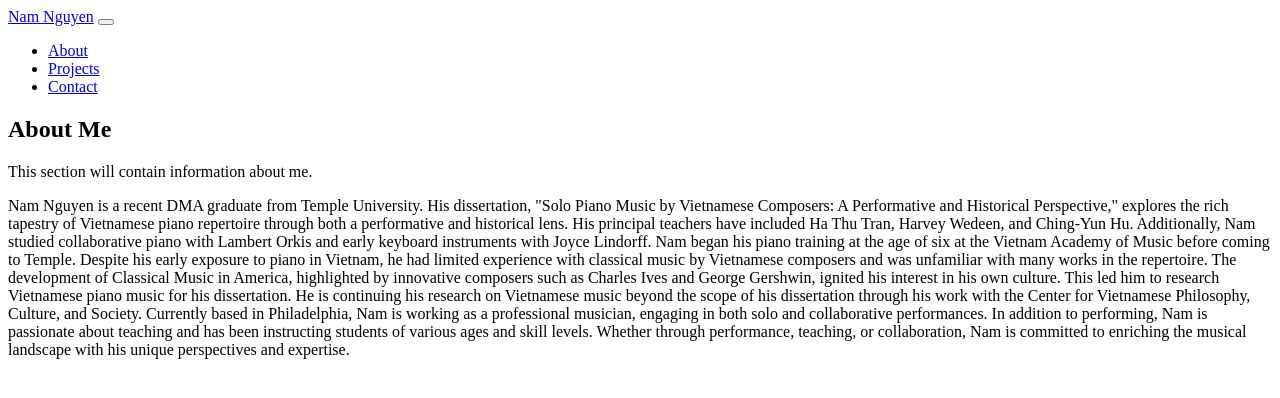
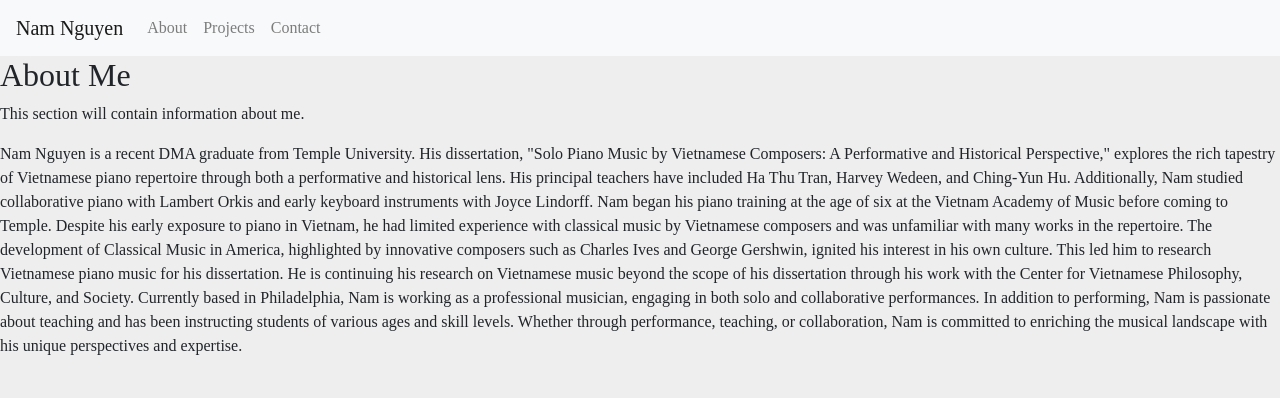
Before and after one commit to nhn39/nhn39.github.io, a plain HTML site: page about.html in a window 1280 px wide. Drawn offline with nearby package versions, Linux system fonts and the light colour scheme.

Commit message:
update interface using javascript to have nav bar

```diff
--- a/about.html
+++ b/about.html
@@ -1,7 +1,9 @@
 <!DOCTYPE html>
 <html>
     <head>
-        <script src="/static/js/loadNavbar.js"></script>
+        <link rel="stylesheet" href="https://stackpath.bootstrapcdn.com/bootstrap/4.5.2/css/bootstrap.min.css">
+        <link rel="stylesheet" href="static/css/base.css">
+        <script src="static/js/loadNavBar.js"></script>
     </head>
 <h2>About Me</h2>
     <p>This section will contain information about me.</p>
--- a/static/js/loadNavBar.js
+++ b/static/js/loadNavBar.js
@@ -1,7 +1,7 @@
 document.addEventListener("DOMContentLoaded", function() {
     const navbar = `
     <nav class="navbar navbar-expand-lg navbar-light bg-light">
-        <a class="navbar-brand" href="#">Nam Nguyen</a>
+        <a class="navbar-brand" href="index.html">Nam Nguyen</a>
         <button class="navbar-toggler" type="button" data-toggle="collapse" data-target="#navbarNav"
                 aria-controls="navbarNav" aria-expanded="false" aria-label="Toggle navigation">
             <span class="navbar-toggler-icon"></span>
```
Also changed, not shown: contact.html (+3 -1 lines), index.html (+4 -5 lines), projects.html (+3 -1 lines), static/img/Screenshot 2024-04-30 at 19-20-21 Nam Hoang Nguyen (@hoangnamtbp) • Instagram photos and videos.png (added), 1 other file.
